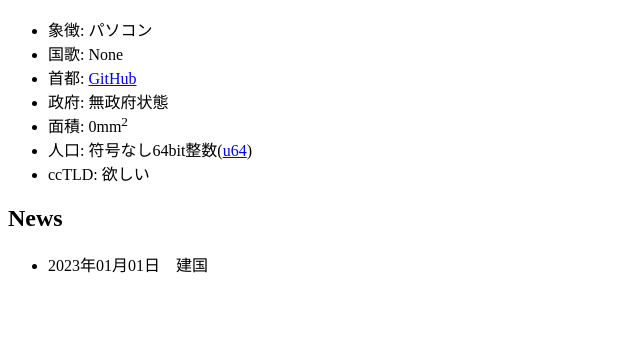
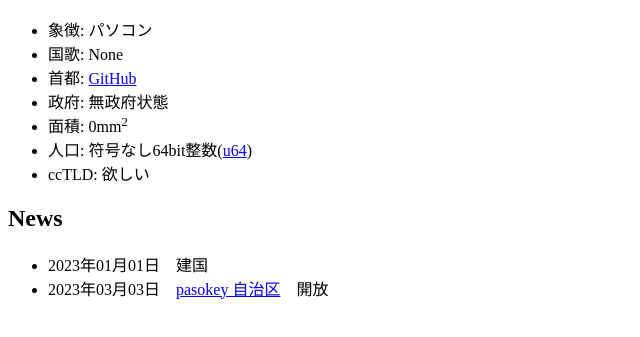
Before and after one commit to pasokonistan/pasokonistan.github.io, a plain HTML site: page index.html in a window 1280 px wide. Shown: the part 119-456 px from the top of the page, without its empty margins (0-640 px from the left). Drawn offline with Linux system fonts and the light colour scheme.

Commit message:
pasokey 自治区の開放を宣言

```diff
--- a/index.html
+++ b/index.html
@@ -29,6 +29,7 @@
       <h2>News</h2>
       <ul>
         <li>2023年01月01日　建国</li>
+        <li>2023年03月03日　<a href="https://pasokey.net">pasokey 自治区</a>　開放</li>
       </ul>
     </section>
   </body>
```
